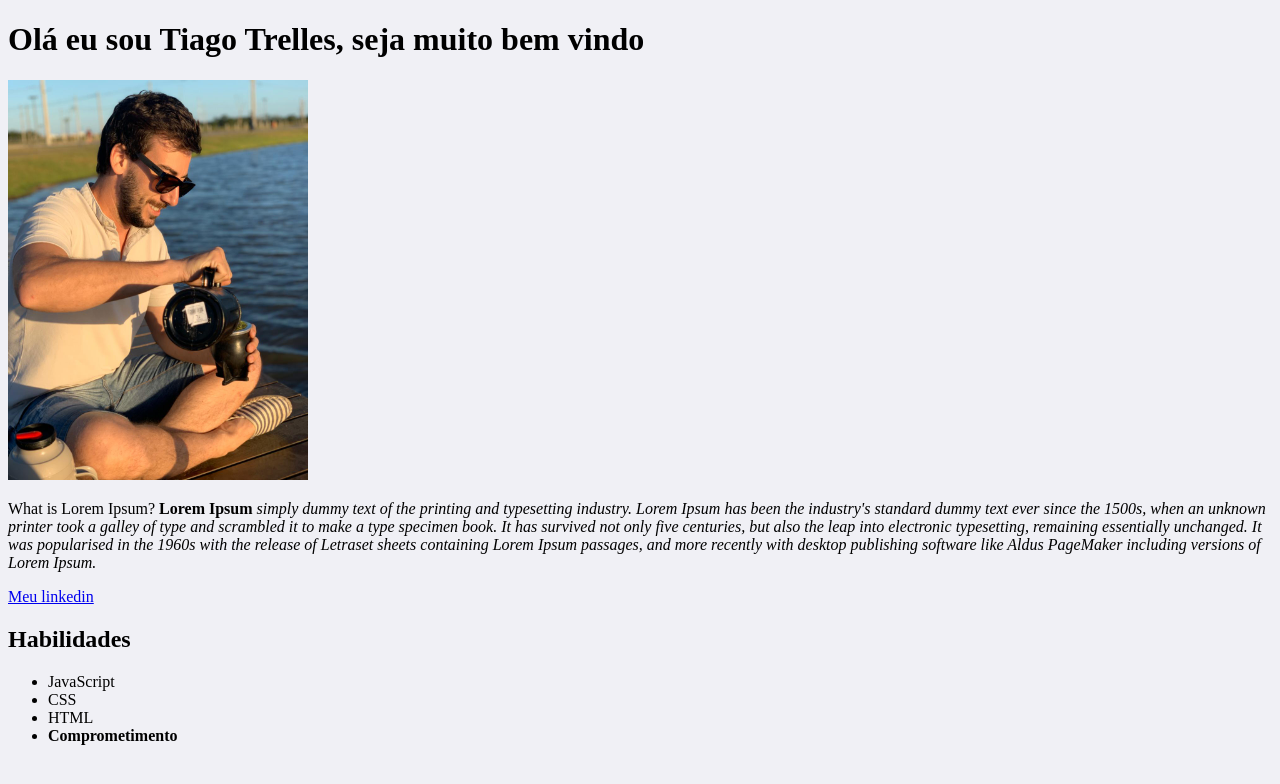
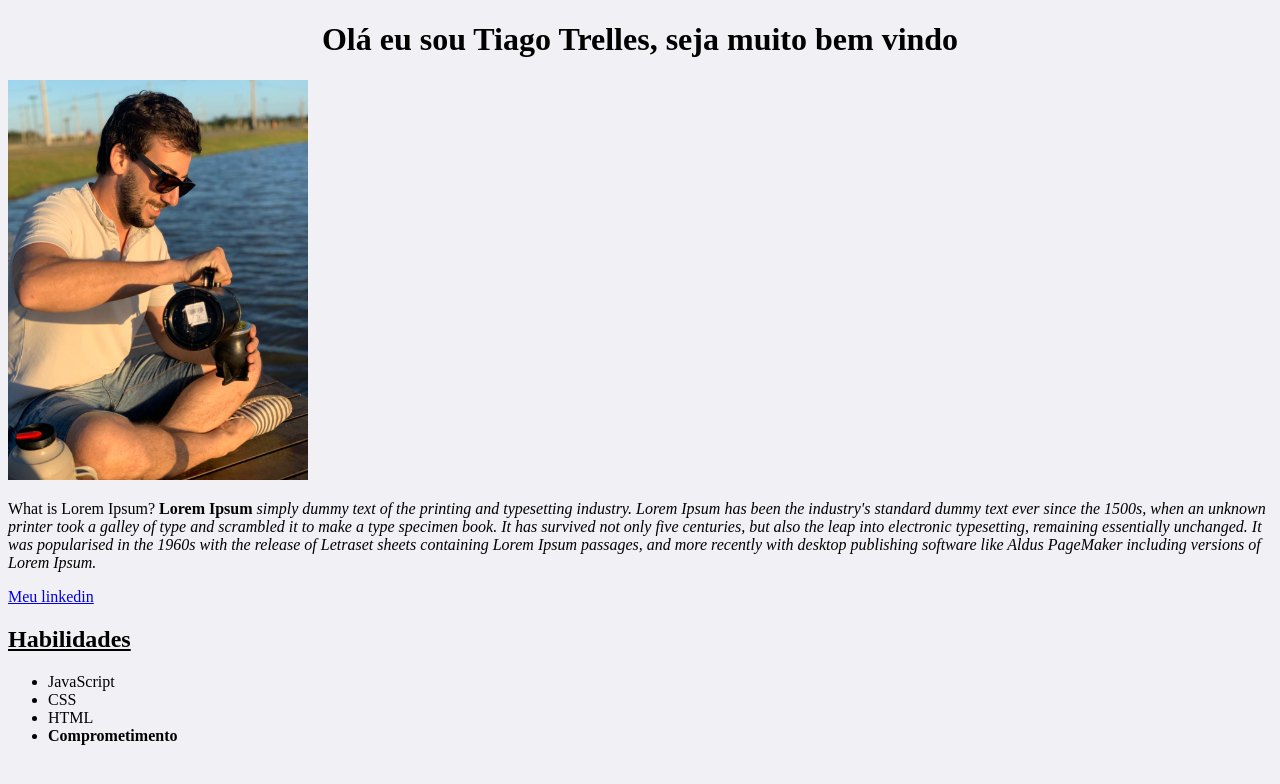
Before and after one commit to TiagoTrelles/TiagoTrelles.github.io, a plain HTML site: page index.html in a window 1280 px wide. Drawn offline with Linux system fonts and the light colour scheme.

Commit message:
atualiza portifólio

```diff
--- a/style.css
+++ b/style.css
@@ -1,3 +1,11 @@
    body {
             background-color: rgb(240, 240, 245);
         }
+
+    h1 {
+        text-align: center;
+    }
+
+    h2 {
+        text-decoration: underline;
+    }
```
